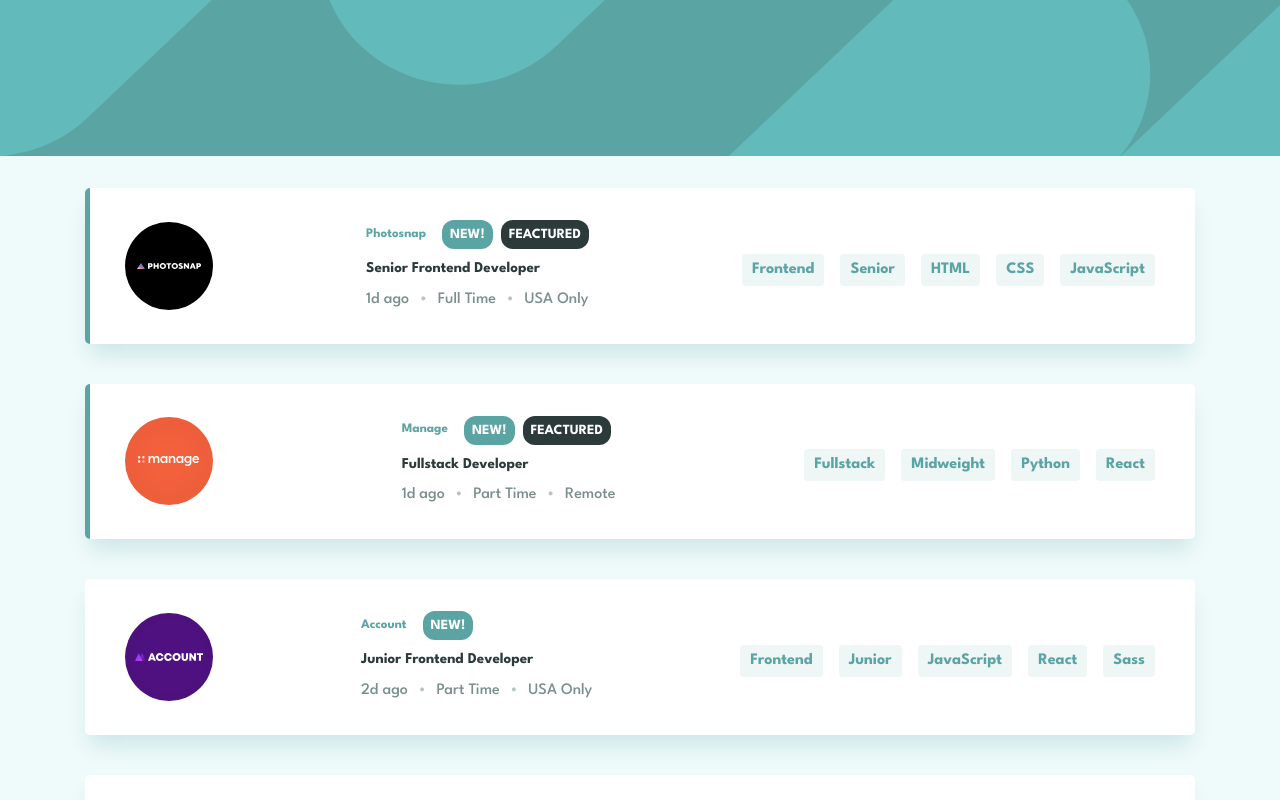
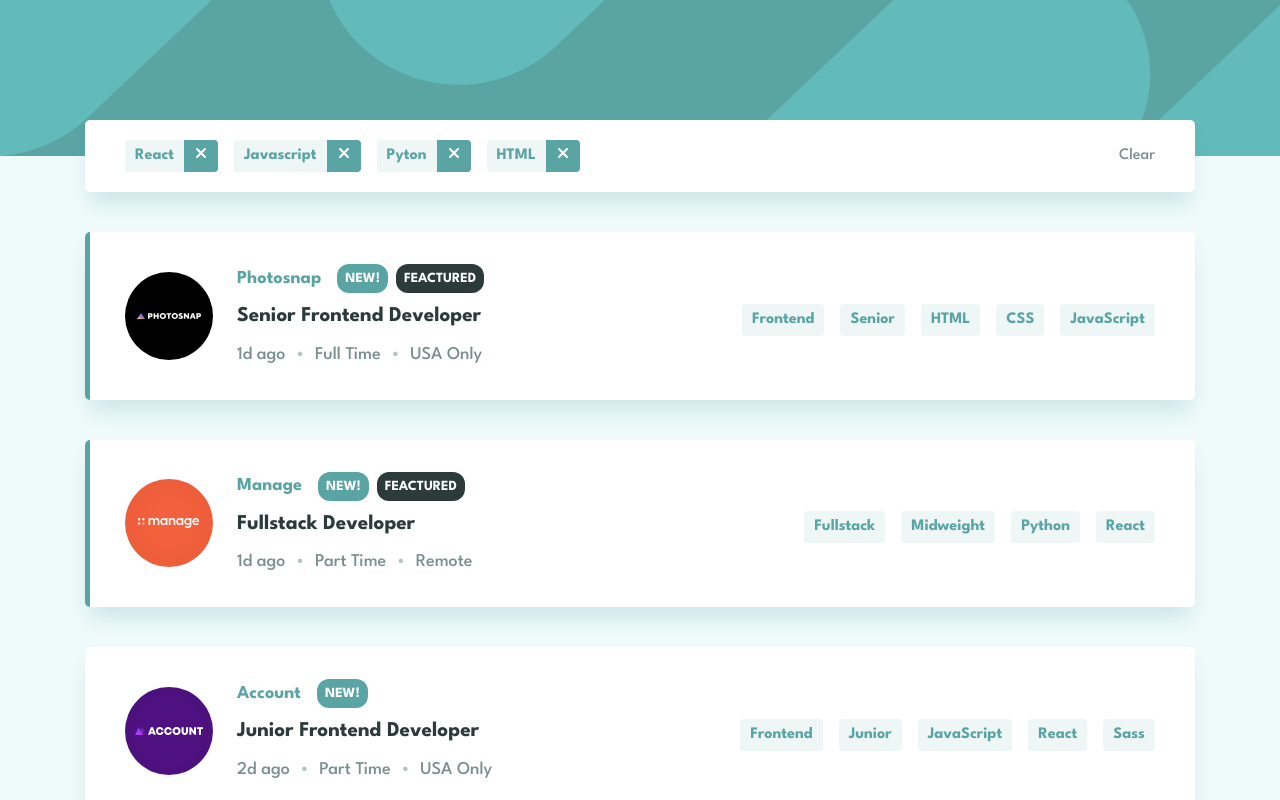
Before and after one commit to esteban2368/Jobs-listings-frontenmentor, a Next.js app: page / in a window 1280 px wide. Shown: the top 800 px of the page. Built offline with nearby package versions, Linux system fonts and the light colour scheme.

Commit message:
Create component Filters and install fontawesome module

```diff
--- a/app/Home.module.css
+++ b/app/Home.module.css
@@ -7,6 +7,8 @@
 }
 .container{
     max-width: 1110px;
+    font-size: 16px;
+    margin-top: -36px;
 }
 
 @media (min-width:376px) {
@@ -17,5 +19,6 @@
         width: 100%;
         margin-left: auto;
         margin-right: auto;
+        font-size: 22.5px;
     }
 }
--- /dev/null
+++ b/app/components/Filters.jsx
@@ -0,0 +1,50 @@
+'use client'
+import { useState } from 'react'
+import {v4 as uuidv4} from 'uuid'
+import { FontAwesomeIcon } from '@fortawesome/react-fontawesome'
+import { faXmark } from '@fortawesome/free-solid-svg-icons'
+import style from './Filters.module.css'
+
+const Filters = ()=>{
+    const filters = [{
+            id: uuidv4(),
+            name: "React"
+        }, {
+            id: uuidv4(),
+            name: "Javascript"
+        }, {
+            id: uuidv4(),
+            name: "Pyton"
+        }, {
+            id: uuidv4(),
+            name: "HTML"
+    }]
+    const [filter, setFilter] = useState(
+        filters
+    )
+    return (
+        <div className={`${style.container} p-5 sm:px-10`}>
+            <ul className="flex flex-wrap gap-4">
+                {filter.map((filterElement, index)=>
+                    <li key={filterElement.id} className={style.tag}>
+                        <span className={style.tag__text}>{filterElement.name}</span>
+                        <button
+                            className={style.tag__button}
+                            onClick={()=>
+                                setFilter(
+                                    filter.filter(f=>
+                                        f.id !== filterElement.id
+                                ))
+                            }
+                        >
+                            <FontAwesomeIcon icon={faXmark} className={style.tag__icon}/>
+                        </button>
+                    </li>
+                )}
+            </ul>
+            <button className={style.link}>Clear</button>
+        </div>
+    )
+}
+
+export default Filters
--- /dev/null
+++ b/app/components/Filters.module.css
@@ -0,0 +1,44 @@
+.container{
+    background-color: white;
+    box-shadow: 0 15px 20px -5px hsl(var(--Light-Grayish-Cyan-shadow), .15);
+    border-radius: 5px;
+
+    display: flex;
+    justify-content: space-between;
+    align-items: center;
+    gap:15px
+}
+.tag{
+    height: 32px;
+    background-color: hsl(var(--Light-Grayish-Cyan-filters));
+    color: hsl(var(--Dark-Cyan));
+    overflow: hidden;
+    font-size: 1rem;
+    font-weight: 700;
+    border-radius: 4px;
+
+    display: flex;
+    align-items: center;
+}
+.tag__text{
+    padding: 0 10px;
+}
+.tag__button{
+    background-color: hsl(var(--Dark-Cyan));
+    color: white;
+    padding: 10px;
+}
+.tag__button:hover{
+    background-color: hsl(var(--Very-Dark-Grayish-Cyan));
+}
+.tag__icon{
+    width: 14px;
+}
+.link{
+   color: hsl(var(--Dark-Grayish-Cyan));
+   font-size: 1rem;
+}
+.link:hover{
+   color: hsl(var(--Dark-Cyan));
+   text-decoration: underline;
+}
--- a/app/components/Jobs.jsx
+++ b/app/components/Jobs.jsx
@@ -18,6 +18,7 @@
                         {job.featured &&
                             <div className={style.card__line}></div>
                         }
+                        <div className="sm:flex items-center gap-6">
                             <Image
                                 src={job.logo}
                                 alt={`Logo company ${job.company}`}
@@ -46,6 +47,7 @@
                                     <span>{job.location}</span>
                                 </div>
                             </div>
+                        </div>
                         <div className={style.separate}></div>
                         <div className="flex flex-wrap gap-4 mt-2">
                             <Tags list={job}/>
--- a/app/components/Jobs.module.css
+++ b/app/components/Jobs.module.css
@@ -19,7 +19,7 @@
     left: 0;
     width: 5px;
     height: 100%;
-    max-height: 250px;
+    max-height: 260px;
     background-color: hsl(var(--Dark-Cyan));
 }
 .imageCompany{
@@ -35,25 +35,30 @@
 }
 .info__general{
     color: hsl(var(--Dark-Grayish-Cyan));
-    font-size: 1rem;
+    font-size: 16px;
     font-weight: 500;
     display: flex;
     gap:10px;
 }
 .title{
-    font-size: .812rem;
+    font-size: .812em;
     color: hsl(var(--Dark-Cyan));
     font-weight: 700;
 }
+
 .title__sub{
-    font-size: .9375rem;
+    font-size: .9375em;
     color: hsl(var(--Very-Dark-Grayish-Cyan));
     line-height: 1.5;
+}
+.title__sub:hover{
+    color: hsl(var(--Dark-Cyan));
+    cursor: pointer;
 }
 .badge{
     display: inline-block;
     color: white;
-    font-size: .875rem;
+    font-size: 14px;
     font-weight: 700;
     text-transform: uppercase;
     border-radius: 12px;
@@ -74,6 +79,7 @@
     height: 32px;
     background-color: hsl(var(--Light-Grayish-Cyan-filters));
     color: hsl(var(--Dark-Cyan));
+    font-size: 1rem;
     font-weight: 700;
     border-radius: 4px;
     padding: 0 10px;
@@ -90,4 +96,7 @@
     .separate{
         display: none;
     }
+    .info__general{
+        font-size: 18px;
+    }
 }
--- a/app/page.jsx
+++ b/app/page.jsx
@@ -1,3 +1,4 @@
+import Filters from "./components/Filters";
 import Jobs from "./components/Jobs";
 
 import style from "./Home.module.css"
@@ -14,7 +15,8 @@
   return (
     <>
       <header className={style.header}></header>
-      <section className={`${style.container} mx-6 mt-8`}>
+      <section className={`${style.container} flex flex-col gap-14 sm:gap-10 mx-6 mt-8`}>
+        <Filters/>
         <Jobs list={jobsData}/>
       </section>
     </>
--- a/package.json
+++ b/package.json
@@ -9,6 +9,11 @@
     "lint": "next lint"
   },
   "dependencies": {
+    "@fortawesome/fontawesome-svg-core": "^6.5.2",
+    "@fortawesome/free-brands-svg-icons": "^6.5.2",
+    "@fortawesome/free-regular-svg-icons": "^6.5.2",
+    "@fortawesome/free-solid-svg-icons": "^6.5.2",
+    "@fortawesome/react-fontawesome": "^0.2.0",
     "next": "14.1.4",
     "react": "^18",
     "react-dom": "^18",
```
Also changed, not shown: app/api/hooks/useFilter.js (added), 1 other file (tests, documents, lock files or other folders). Lines whose indentation alone changed are shown as unchanged.
